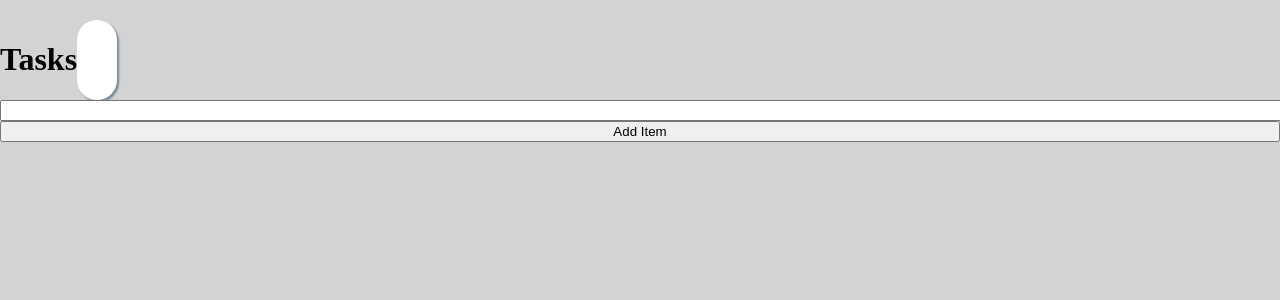
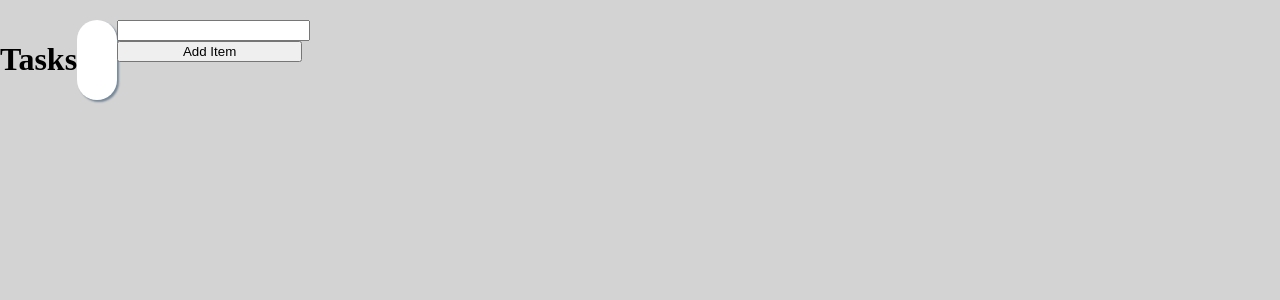
Before and after one commit to lazarus432/php-todo2.0, a PHP site: page / in a window 1280 px wide. Shown: the top 300 px of the page. Run offline with PHP 8.4, Linux system fonts and the light colour scheme; data that the repository does not hold is empty.

Commit message:
style: deleted style from div classes.

```diff
--- a/index.php
+++ b/index.php
@@ -19,8 +19,6 @@
                     </ul>
                 <?php  } ?>
             </div>
-        </div>
-        <div class="form">
             <form action="index.php" method="POST">
                 <input align: "center" type="text" name="name">
                 <br>
```
